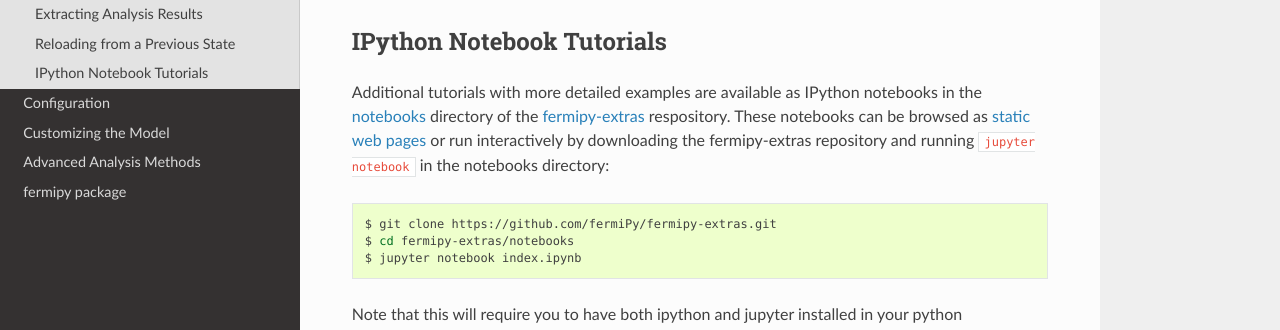
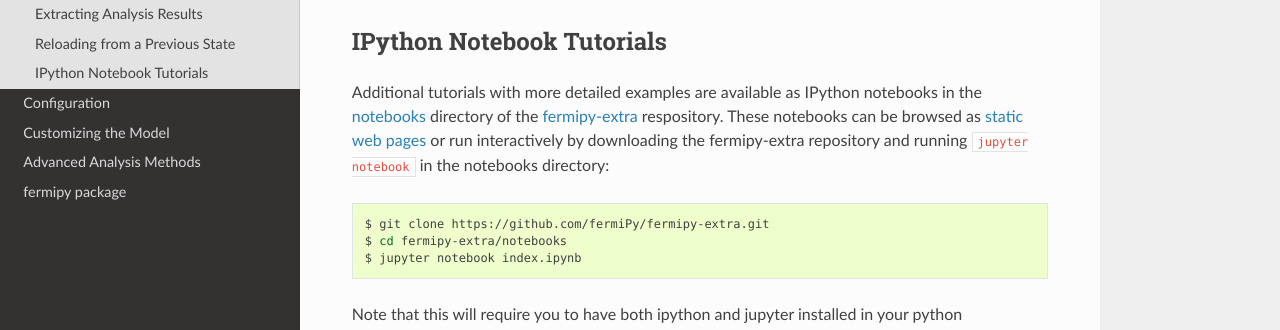
Before and after one commit to fermiPy/fermipy, a Sphinx documentation site: the page built from docs/quickstart.rst, in a window 1280 px wide and 900 px high, scrolled down 5956 px. Shown: the part 226-556 px from the top of the window. Built offline with Sphinx 7.4.7 and the Read the Docs theme 2.0.0, drawn with Linux system fonts in a browser that asks for light colours; the version number could not be read and is left out.

Commit message:
Small docs fix

```diff
--- a/docs/quickstart.rst
+++ b/docs/quickstart.rst
@@ -377,18 +377,18 @@
 
 Additional tutorials with more detailed examples are available as
 IPython notebooks in the `notebooks
-<https://github.com/fermiPy/fermipy-extras/tree/master/notebooks/>`_
-directory of the `fermipy-extras
-<https://github.com/fermiPy/fermipy-extras>`_ respository.  These
+<https://github.com/fermiPy/fermipy-extra/tree/master/notebooks/>`_
+directory of the `fermipy-extra
+<https://github.com/fermiPy/fermipy-extra>`_ respository.  These
 notebooks can be browsed as `static web pages
-<http://nbviewer.jupyter.org/github/fermiPy/fermipy-extras/blob/master/notebooks/index.ipynb>`_
-or run interactively by downloading the fermipy-extras repository and
+<http://nbviewer.jupyter.org/github/fermiPy/fermipy-extra/blob/master/notebooks/index.ipynb>`_
+or run interactively by downloading the fermipy-extra repository and
 running ``jupyter notebook`` in the notebooks directory:
 
 .. code-block:: bash
 
-   $ git clone https://github.com/fermiPy/fermipy-extras.git
-   $ cd fermipy-extras/notebooks
+   $ git clone https://github.com/fermiPy/fermipy-extra.git
+   $ cd fermipy-extra/notebooks
    $ jupyter notebook index.ipynb
 
 Note that this will require you to have both ipython and jupyter
```
